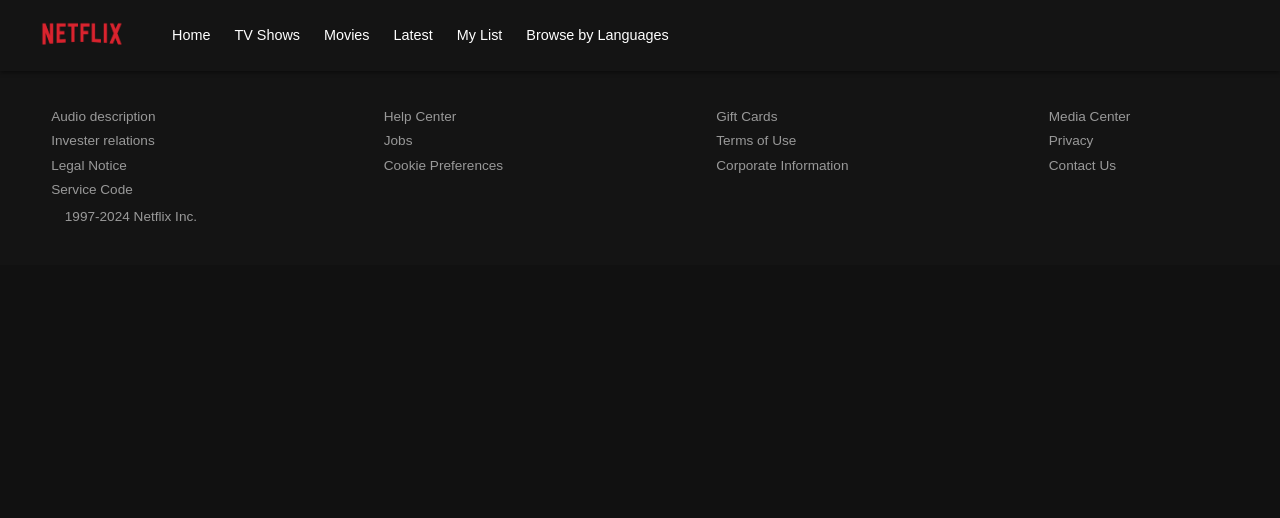
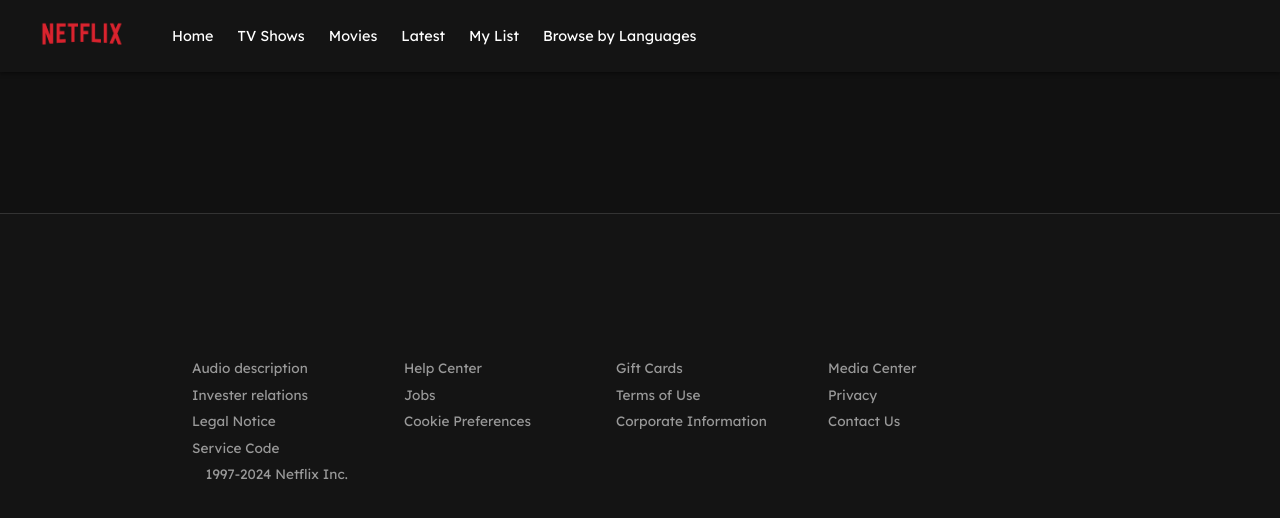
Before and after one commit to ZinawS/Netflix-Clone-2024, a React (Vite) app in the folder netflix-clone/: page / in a window 1280 px wide. Shown: the top 518 px of the page. Built offline with nearby package versions, Linux system fonts and the light colour scheme; some icons are missing.

Commit message:
updating API and env file adjustmnet

```diff
--- a/netflix-clone/package.json
+++ b/netflix-clone/package.json
@@ -17,6 +17,8 @@
     "@fortawesome/react-fontawesome": "^0.2.2",
     "@mui/icons-material": "^7.1.0",
     "@mui/material": "^7.1.0",
+    "axios": "^1.9.0",
+    "dotenv": "^16.5.0",
     "react": "^19.1.0",
     "react-dom": "^19.1.0"
   },
--- a/netflix-clone/src/App.css
+++ b/netflix-clone/src/App.css
@@ -1,10 +1,3 @@
-/* Reset */
-* {
-  margin: 0;
-  padding: 0;
-  box-sizing: border-box;
-}
-
 /* Import Font */
 @import url("https://fonts.googleapis.com/css2?family=Lexend:wght@100..900&display=swap");
 
@@ -15,6 +8,13 @@
   --bg-color: #111;
   --primary-color: #fff;
   --secondary-color: #e50914;
+}
+
+/* Reset */
+* {
+  margin: 0;
+  padding: 0;
+  box-sizing: border-box;
 }
 
 /* Global Body Styles */
--- a/netflix-clone/src/Footer/footer.css
+++ b/netflix-clone/src/Footer/footer.css
@@ -11,27 +11,33 @@
 .footer-outer-container {
   background-color: var(--netflix-black);
   color: var(--netflix-gray);
-  padding: 2rem 4%;
+  padding: 6rem 15%;
   font-size: var(--footer-font-size);
   border-top: 1px solid #333;
+  margin-top: 200px;
 }
 
 /* ========== Inner Layout ========== */
 .footer-inner-container {
-  max-width: 1200px;
-  margin: auto;
+  max-width: 1000px;
+  margin: 0 auto;
   display: flex;
   flex-direction: column;
-  gap: 2rem;
+  align-items: flex-start; /* Align items from left edge inside centered container */
 }
 
 /* ========== Social Media Icons ========== */
+.footer-icon {
+  margin-bottom: 2rem;
+  width: 100%;
+}
+
 .footer-icon ul {
   list-style: none;
   display: flex;
   gap: 1.5rem;
-  padding-left: 0;
-  margin-bottom: 1rem;
+  padding: 0;
+  margin: 0;
 }
 
 .footer-icon ul li {
@@ -44,12 +50,13 @@
   color: var(--netflix-white);
 }
 
-/* ========== Footer Columns ========== */
+/* ========== Footer Data Columns ========== */
 .footer-data {
   display: flex;
   flex-wrap: wrap;
   gap: 2rem;
-  justify-content: space-between;
+  justify-content: flex-start;
+  width: 100%;
 }
 
 .footer-data > div {
@@ -80,12 +87,21 @@
 
 /* ========== Responsive Styling ========== */
 @media screen and (max-width: 768px) {
+  .footer-inner-container {
+    align-items: center;
+  }
+
   .footer-data {
     flex-direction: column;
-    gap: 1.5rem;
+    align-items: center;
   }
 
   .footer-data > div {
     min-width: 100%;
+    text-align: center;
+  }
+
+  .footer-icon ul {
+    justify-content: center;
   }
 }
--- a/netflix-clone/src/Header/header.css
+++ b/netflix-clone/src/Header/header.css
@@ -106,7 +106,7 @@
 @media screen and (max-width: 768px) {
   .header-container {
     flex-direction: column;
-    align-items: flex-start;
+    align-items: center;
   }
 
   .header_left ul {
```
Also changed, not shown: netflix-clone/src/utils/axios.jsx (added, +8 -0 lines), netflix-clone/src/utils/request.jsx (added, +74 -0 lines), 2 other files (tests, documents, lock files or other folders).
